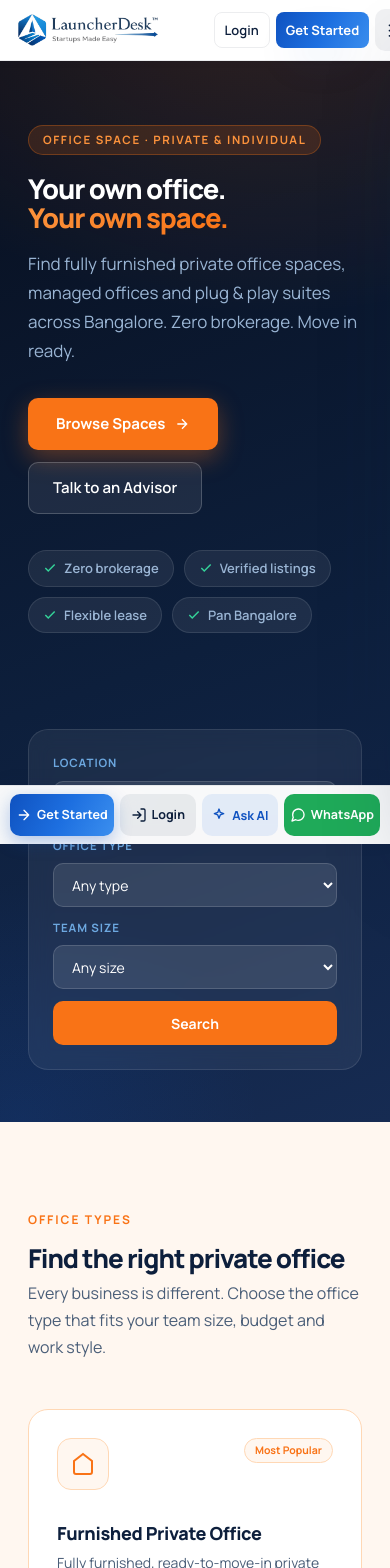
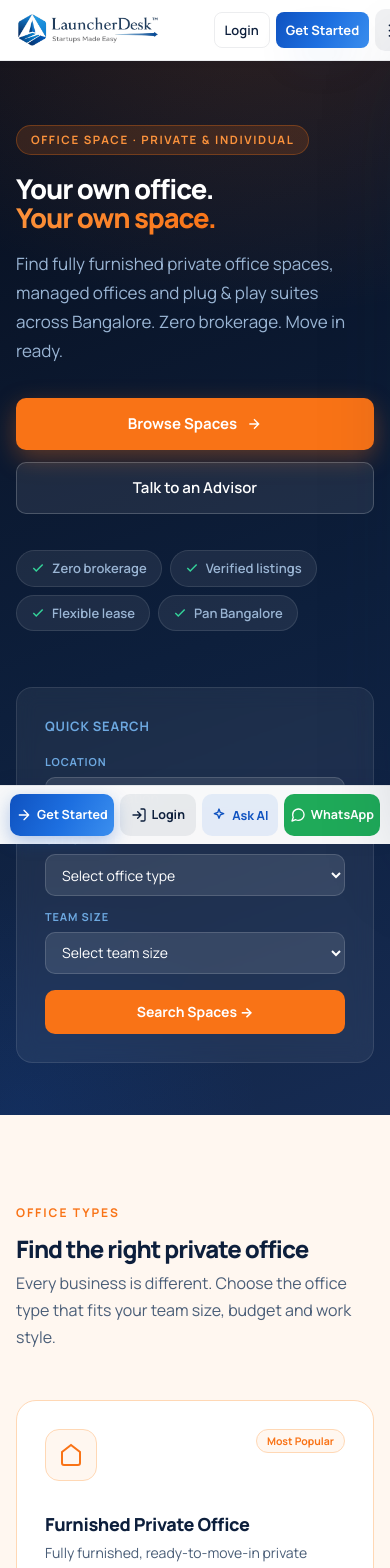
Before and after one commit to moqsoodahmed-pixel/LauncherDesk-frontend, a React (Vite) app: page /office-restore/individual in a window 390 px wide. Shown: the top 1568 px of the page. Built offline with nearby package versions, Linux system fonts and the light colour scheme.

Commit message:
updated the frontend

```diff
--- a/src/assets/launcherdesk.css
+++ b/src/assets/launcherdesk.css
@@ -1085,3 +1085,115 @@ img, video, svg { max-width: 100%; }
   .lc-svg-wrap { display: none !important; }
   .lc-panel { max-width: 100% !important; }
 }
+
+
+/* ============================================================
+   MOBILE RESPONSIVE — Virtual Office, EStamp, Office pages
+   ============================================================ */
+
+/* Virtual Office */
+@media(max-width:1024px){
+  .vo-hero-grid{grid-template-columns:1fr 1fr;gap:40px}
+  .vo-plans-grid{grid-template-columns:1fr 1fr}
+  .vo-why-grid{grid-template-columns:1fr 1fr}
+  .vo-how-steps{grid-template-columns:1fr 1fr}
+  .vo-loc-grid{grid-template-columns:1fr 1fr 1fr}
+}
+@media(max-width:768px){
+  .vo-hero-grid{grid-template-columns:1fr;gap:32px}
+  .vo-plans-grid{grid-template-columns:1fr}
+  .vo-why-grid{grid-template-columns:1fr}
+  .vo-how-steps{grid-template-columns:1fr 1fr}
+  .vo-loc-grid{grid-template-columns:1fr 1fr}
+  .vo-addr-stats{grid-template-columns:1fr 1fr}
+  .vo-inner{padding:0 16px}
+  .vo-cta-row{flex-direction:column}
+  .vo-btn-primary,.vo-btn-wa{justify-content:center;width:100%}
+}
+@media(max-width:480px){
+  .vo-how-steps{grid-template-columns:1fr}
+  .vo-loc-grid{grid-template-columns:1fr 1fr}
+  .vo-hero h1{font-size:32px}
+}
+
+/* EStamp */
+@media(max-width:768px){
+  .es-hero-inner{padding:0 16px}
+  .es-what-grid{grid-template-columns:1fr!important}
+  .es-svc-grid{grid-template-columns:1fr 1fr!important}
+  .es-form-grid{grid-template-columns:1fr!important}
+  .es-form-row{grid-template-columns:1fr!important}
+  .es-steps{grid-template-columns:1fr 1fr!important}
+  .es-steps::before{display:none}
+}
+@media(max-width:480px){
+  .es-svc-grid{grid-template-columns:1fr!important}
+  .es-steps{grid-template-columns:1fr!important}
+  .es-hero h1{font-size:30px}
+}
+
+/* Office Restore */
+@media(max-width:768px){
+  .or-hero-grid{grid-template-columns:1fr;gap:32px}
+  .or-cat-grid{grid-template-columns:1fr 1fr!important}
+  .or-flow{grid-template-columns:1fr 1fr!important}
+  .or-hero h1{font-size:32px}
+}
+@media(max-width:480px){
+  .or-cat-grid{grid-template-columns:1fr!important}
+  .or-flow{grid-template-columns:1fr!important}
+}
+
+/* Individual Office search bar fix */
+@media(max-width:1024px){
+  .io-search-bar{grid-template-columns:1fr 1fr;gap:10px}
+  .io-search-btn{grid-column:1/-1;width:100%;margin-top:4px}
+}
+@media(max-width:768px){
+  .io-search-bar{grid-template-columns:1fr}
+  .io-search-btn{width:100%}
+  .io-hero-grid{grid-template-columns:1fr}
+  .io-hero-desc{max-width:100%}
+  .io-cta-row{flex-direction:column}
+  .io-btn-primary,.io-btn-outline{width:100%;justify-content:center}
+  .io-types-grid,.io-listings-grid{grid-template-columns:1fr}
+  .io-why-grid{grid-template-columns:1fr}
+  .io-proc-steps{grid-template-columns:1fr 1fr}
+  .io-loc-grid{grid-template-columns:1fr 1fr}
+  .io-inner{padding:0 16px}
+}
+@media(max-width:480px){
+  .io-proc-steps,.io-loc-grid{grid-template-columns:1fr}
+  .io-hero h1{font-size:30px}
+  .io-types,.io-listings,.io-why,.io-process,.io-locs,.io-faq-sec,.io-cta-fin{padding:56px 0}
+}
+
+/* Coworking */
+@media(max-width:768px){
+  .cw-hero-grid{grid-template-columns:1fr;gap:32px}
+  .cw-cta-row{flex-direction:column}
+  .cw-btn-primary,.cw-btn-outline{width:100%;justify-content:center}
+  .cw-seat-grid{grid-template-columns:1fr}
+  .cw-spaces-grid{grid-template-columns:1fr}
+  .cw-amen-grid{grid-template-columns:1fr 1fr}
+  .cw-process-grid{grid-template-columns:1fr 1fr}
+  .cw-loc-grid{grid-template-columns:1fr 1fr}
+  .cw-feat-grid{grid-template-columns:1fr}
+  .cw-inner{padding:0 16px}
+}
+@media(max-width:480px){
+  .cw-amen-grid,.cw-process-grid,.cw-loc-grid{grid-template-columns:1fr}
+  .cw-hero h1{font-size:30px}
+  .cw-seats,.cw-spaces,.cw-amenities,.cw-locs,.cw-faq-sec,.cw-cta-fin{padding:56px 0}
+  .cw-seat-card.popular::before{display:none}
+}
+
+/* Footer mobile */
+@media(max-width:768px){
+  .foot-social-row{flex-direction:column;gap:24px;align-items:flex-start}
+  .foot-bottom>div:first-child{flex-direction:column;gap:16px;align-items:flex-start}
+}
+@media(max-width:480px){
+  .foot-cols{grid-template-columns:1fr}
+  .foot-brand{grid-column:1}
+}
--- a/src/pages/office-restore/IndividualOfficePage.jsx
+++ b/src/pages/office-restore/IndividualOfficePage.jsx
@@ -18,7 +18,7 @@ const S = `
 .io-badge{display:flex;align-items:center;gap:7px;background:rgba(255,255,255,.07);border:1px solid rgba(255,255,255,.1);border-radius:99px;padding:7px 14px;font-size:13px;font-weight:600;color:#9ab5d4}
 .io-badge svg{width:14px;height:14px;stroke:#34d399;fill:none;stroke-width:2.5;flex:none}
 
-.io-search-bar{padding:24px;background:rgba(255,255,255,.06);border:1px solid rgba(255,255,255,.1);border-radius:20px;backdrop-filter:blur(10px);display:grid;grid-template-columns:1fr 1fr 1fr auto;gap:12px;align-items:end;margin-top:40px}
+.io-search-bar{padding:20px;background:rgba(255,255,255,.06);border:1px solid rgba(255,255,255,.1);border-radius:16px;backdrop-filter:blur(10px);display:grid;grid-template-columns:1fr 1fr 1fr auto;gap:10px;align-items:end;margin-top:32px}
 .io-search-field label{font-size:11.5px;font-weight:700;letter-spacing:.08em;text-transform:uppercase;color:#6da8e0;display:block;margin-bottom:8px}
 .io-search-field select,.io-search-field input{width:100%;height:44px;background:rgba(255,255,255,.1);border:1.5px solid rgba(255,255,255,.15);border-radius:10px;color:#fff;font-family:var(--font);font-size:14px;padding:0 14px;outline:none;transition:.15s}
 .io-search-field select:focus,.io-search-field input:focus{border-color:rgba(249,115,22,.5);background:rgba(255,255,255,.15)}
@@ -104,8 +104,32 @@ const S = `
 
 .io-cta-fin{padding:88px 0;background:var(--sec-teal-bg)}
 
-@media(max-width:900px){.io-hero-grid,.io-types-grid,.io-listings-grid,.io-why-grid,.io-proc-steps,.io-loc-grid{grid-template-columns:1fr 1fr}}
-@media(max-width:600px){.io-types-grid,.io-listings-grid,.io-proc-steps,.io-loc-grid{grid-template-columns:1fr}.io-hero-grid,.io-why-grid{grid-template-columns:1fr}.io-search-bar{grid-template-columns:1fr}}
+@media(max-width:1024px){
+  .io-search-bar{grid-template-columns:1fr 1fr;gap:10px}
+  .io-search-btn{grid-column:1/-1;width:100%}
+  .io-hero-grid{grid-template-columns:1fr 1fr}
+  .io-types-grid,.io-listings-grid{grid-template-columns:1fr 1fr}
+  .io-why-grid{grid-template-columns:1fr 1fr}
+  .io-proc-steps{grid-template-columns:1fr 1fr}
+  .io-loc-grid{grid-template-columns:1fr 1fr}
+}
+@media(max-width:768px){
+  .io-search-bar{grid-template-columns:1fr;gap:10px}
+  .io-search-btn{width:100%}
+  .io-hero-grid{grid-template-columns:1fr}
+  .io-types-grid,.io-listings-grid{grid-template-columns:1fr}
+  .io-why-grid{grid-template-columns:1fr}
+  .io-proc-steps{grid-template-columns:1fr 1fr}
+  .io-loc-grid{grid-template-columns:1fr 1fr}
+  .io-cta-row{flex-direction:column}
+  .io-btn-primary,.io-btn-outline{justify-content:center;width:100%}
+  .io-badges{gap:8px}
+}
+@media(max-width:480px){
+  .io-proc-steps,.io-loc-grid{grid-template-columns:1fr}
+  .io-sec-h2{font-size:24px}
+  .io-inner{padding:0 16px}
+}
 `
 
 const CHECK = 'M20 6 9 17l-5-5'
@@ -192,21 +216,24 @@ export default function IndividualOfficePage() {
                 ))}
               </div>
             </div>
-            <div className="reveal-up in">
-              <div className="io-search-bar">
-                <div className="io-search-field">
-                  <label>Location</label>
-                  <select><option>Select area</option>{['Koramangala','Indiranagar','HSR Layout','MG Road','Whitefield','Electronic City','Hebbal','Marathahalli'].map(l=><option key={l}>{l}</option>)}</select>
+            <div className="reveal-up in" style={{display:'flex',alignItems:'center',justifyContent:'center'}}>
+              <div style={{background:'rgba(255,255,255,.06)',border:'1px solid rgba(255,255,255,.1)',borderRadius:16,padding:28,backdropFilter:'blur(10px)',width:'100%'}}>
+                <div style={{fontSize:13,fontWeight:700,color:'#6da8e0',marginBottom:16,letterSpacing:'.06em',textTransform:'uppercase'}}>Quick Search</div>
+                <div style={{display:'flex',flexDirection:'column',gap:12}}>
+                  {[['Location',['Koramangala','Indiranagar','HSR Layout','MG Road','Whitefield','Electronic City','Hebbal','Marathahalli']],
+                    ['Office Type',['Furnished Office','Managed Office','Plug & Play','Bare Shell']],
+                    ['Team Size',['1–5 seats','6–15 seats','16–30 seats','31–50 seats','50+ seats']]
+                  ].map(([label, opts]) => (
+                    <div key={label}>
+                      <label style={{fontSize:11,fontWeight:700,letterSpacing:'.08em',textTransform:'uppercase',color:'#6da8e0',display:'block',marginBottom:6}}>{label}</label>
+                      <select style={{width:'100%',height:42,background:'rgba(255,255,255,.1)',border:'1.5px solid rgba(255,255,255,.15)',borderRadius:10,color:'#fff',fontFamily:'var(--font)',fontSize:14,padding:'0 12px',outline:'none'}}>
+                        <option style={{background:'#0D1F3C'}}>Select {label.toLowerCase()}</option>
+                        {opts.map(o=><option key={o} style={{background:'#0D1F3C'}}>{o}</option>)}
+                      </select>
+                    </div>
+                  ))}
+                  <button className="io-search-btn" style={{width:'100%',marginTop:4}} onClick={() => document.getElementById('listings')?.scrollIntoView({behavior:'smooth'})}>Search Spaces →</button>
                 </div>
-                <div className="io-search-field">
-                  <label>Office Type</label>
-                  <select><option>Any type</option>{['Furnished Office','Managed Office','Plug & Play','Bare Shell'].map(t=><option key={t}>{t}</option>)}</select>
-                </div>
-                <div className="io-search-field">
-                  <label>Team Size</label>
-                  <select><option>Any size</option>{['1–5 seats','6–15 seats','16–30 seats','31–50 seats','50+ seats'].map(s=><option key={s}>{s}</option>)}</select>
-                </div>
-                <button className="io-search-btn" onClick={() => document.getElementById('listings')?.scrollIntoView({behavior:'smooth'})}>Search</button>
               </div>
             </div>
           </div>
```
